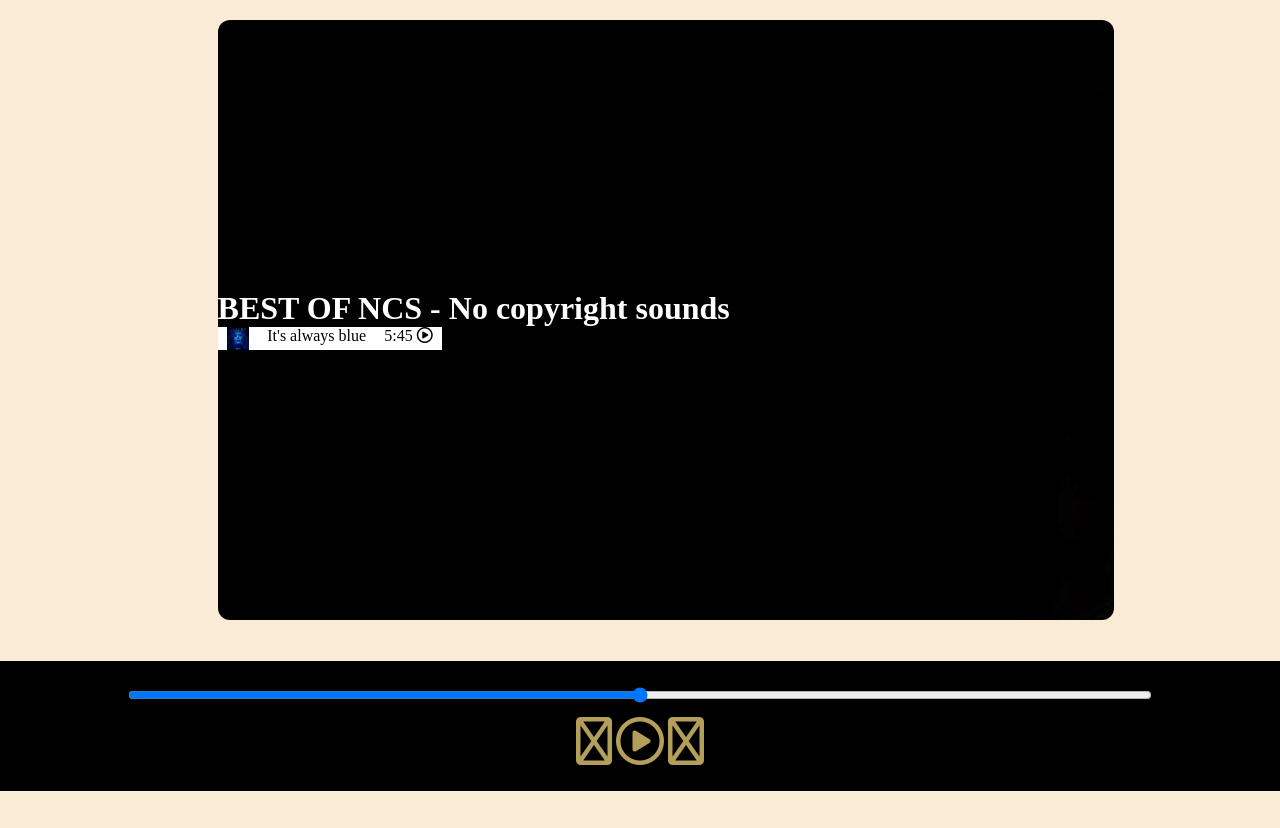
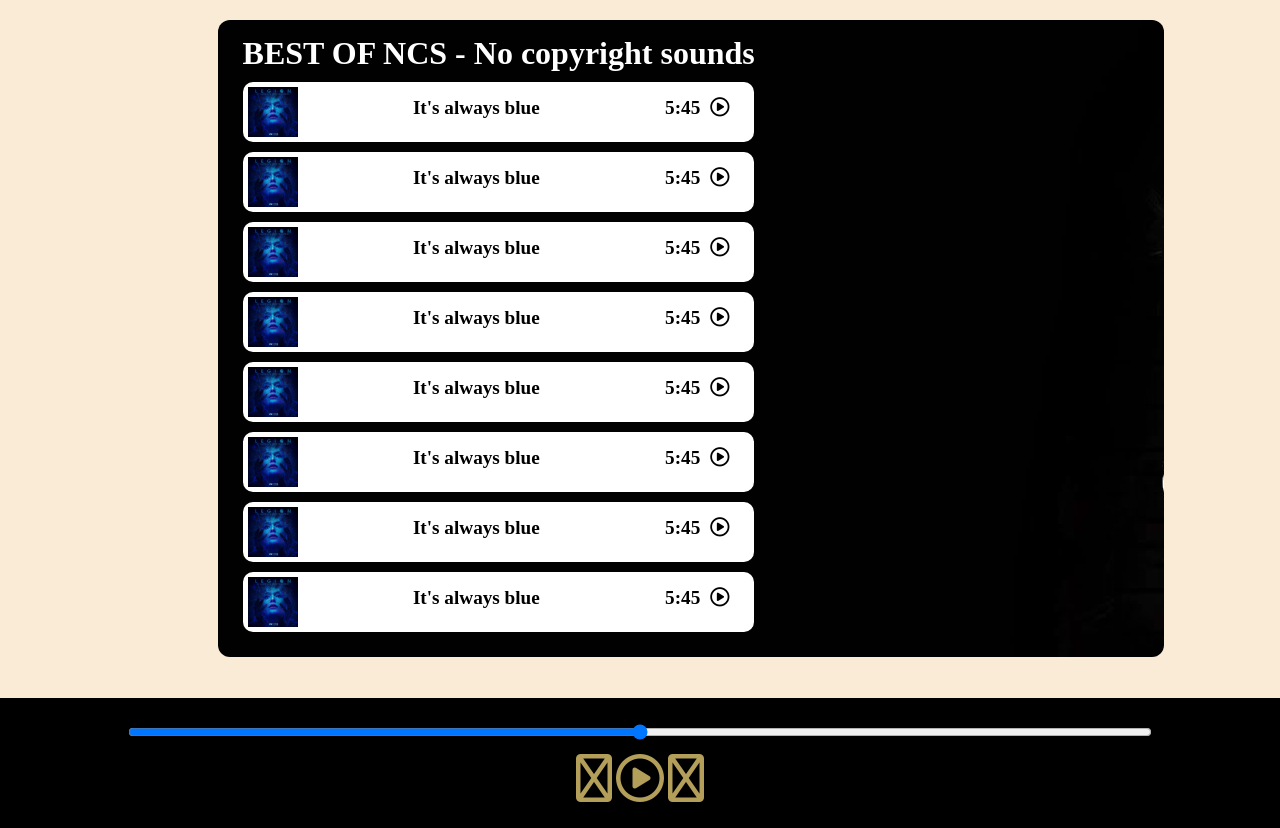
Before and after one commit to surbhi713/spotifyclone, a plain HTML site: page index.html in a window 1280 px wide. Shown: the part 68-896 px from the top of the page. Before the commit the page ends 859 px from the top, so only its background shows below. Drawn offline with Linux system fonts and the light colour scheme.

Commit message:
ui desinging of songs

```diff
--- a/index.html
+++ b/index.html
@@ -19,8 +19,31 @@
         <div class="songlist">
             <h1>BEST OF NCS - No copyright sounds</h1>
             <div class="songItems">
-                <img src="covers/1.jpg" alt=""><span>It's always blue</span><span class="timespan">5:45
-                      <i class="far fa-circle-play" style="color: black;"></i></span>
+                <img src="covers/1.jpg" alt=""><span class="title">It's always blue</span><span class="timespan">5:45
+                            <i class="far fa-circle-play" style="color: black;"></i></span>
+            </div>
+            <div class="songItems">
+                <img src="covers/1.jpg" alt=""><span class="title">It's always blue</span><span class="timespan">5:45
+                            <i class="far fa-circle-play" style="color: black;"></i></span>
+            </div><div class="songItems">
+                <img src="covers/1.jpg" alt=""><span class="title">It's always blue</span><span class="timespan">5:45
+                            <i class="far fa-circle-play" style="color: black;"></i></span>
+            </div><div class="songItems">
+                <img src="covers/1.jpg" alt=""><span class="title">It's always blue</span><span class="timespan">5:45
+                            <i class="far fa-circle-play" style="color: black;"></i></span>
+            </div><div class="songItems">
+                <img src="covers/1.jpg" alt=""><span class="title">It's always blue</span><span class="timespan">5:45
+                            <i class="far fa-circle-play" style="color: black;"></i></span>
+            </div><div class="songItems">
+                <img src="covers/1.jpg" alt=""><span class="title">It's always blue</span><span class="timespan">5:45
+                            <i class="far fa-circle-play" style="color: black;"></i></span>
+            </div>
+            <div class="songItems">
+                <img src="covers/1.jpg" alt=""><span class="title">It's always blue</span><span class="timespan">5:45
+                            <i class="far fa-circle-play" style="color: black;"></i></span>
+            </div><div class="songItems">
+                <img src="covers/1.jpg" alt=""><span class="title">It's always blue</span><span class="timespan">5:45
+                            <i class="far fa-circle-play" style="color: black;"></i></span>
             </div>
         </div>
         <div class="songbanner"></div>
--- a/script.js
+++ b/script.js
@@ -0,0 +1 @@
+const songitems = document.getElementsByClassName("songItems")
--- a/style.css
+++ b/style.css
@@ -48,9 +48,10 @@
 .container{
     min-height: 75vh;
     background-color: red;
-    align-items: center;
+    /* align-items: center; */
     display:flex;
     margin: 23px 0;
+    padding: 15px 25px;
     width: 70%;
     background-image: url('bg.jpg');
     border-radius: 12px;
@@ -89,10 +90,38 @@
     background-color: white;
     color: black;
     display: flex;
-    justify-content: space-around;
-    width: 30%;
+    padding: 5px;
+    margin: 10px 0;
+    border-radius: 10px;
+    justify-content: space-between;
+    width: 98%;
 }
 img{
-    width: 10%;
+    width: 50px;
+    height: 50px;
     display: flex;
+    margin: 0 0;
+
 }
+
+.title{
+    font-size: larger;
+    display: flex;
+    font-weight: bolder;
+    margin: 10px 10px;
+}
+
+
+
+.timespan{
+    font-size: larger;
+    display: flex;
+    font-weight: bolder;
+    margin: 10px 10px;
+}
+
+.timespan i {
+    margin: 1px 10px;
+    display: flex;
+    cursor: pointer
+}
```
Also changed, not shown: playing.gif (added), 10 other files.
